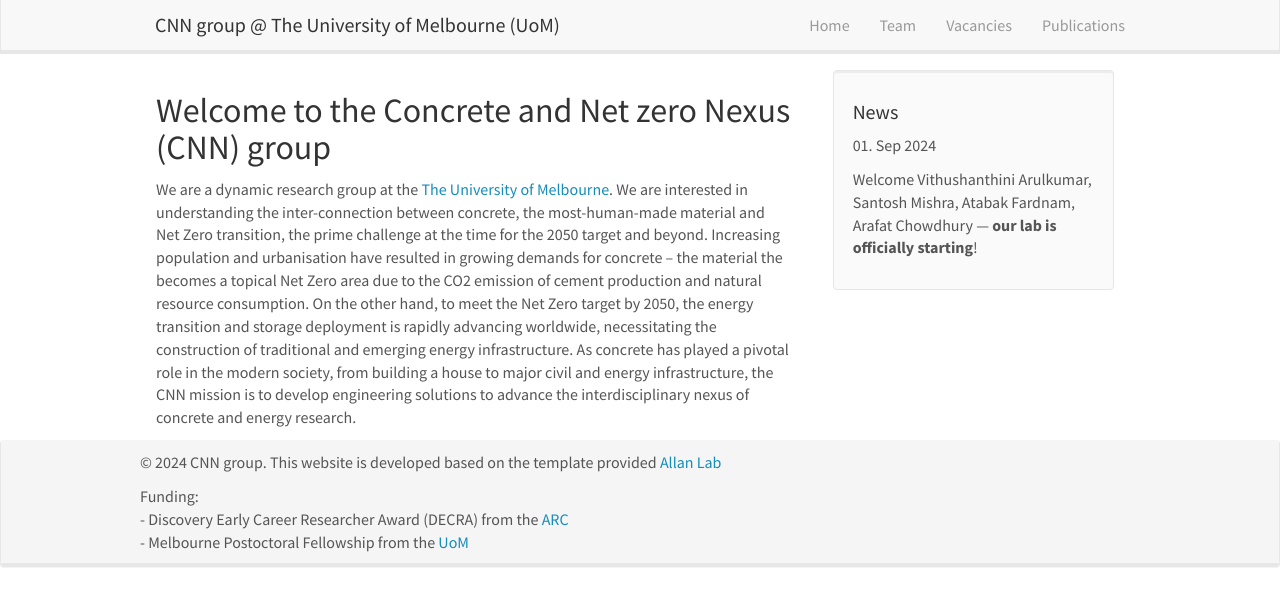
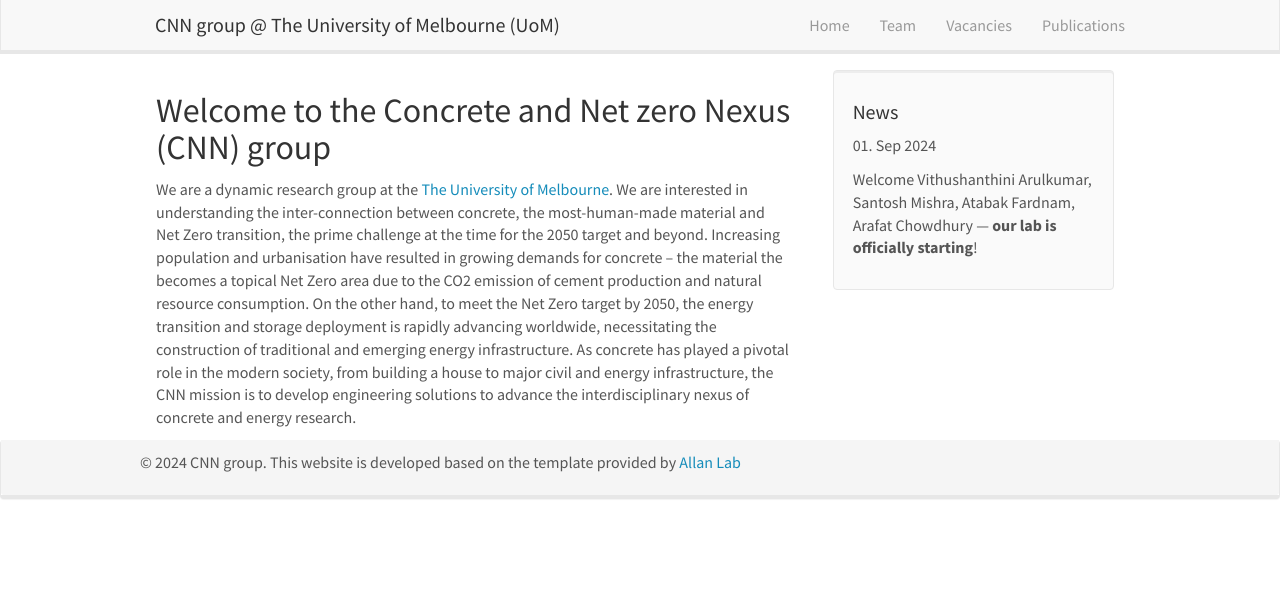
Before and after one commit to tuannguyenngoc/cnn-group, a Jekyll site: the page built from _pages/home.md, in a window 1280 px wide. Shown: the top 606 px of the page. Built offline with Jekyll 4.4.1, drawn with Linux system fonts in a browser that asks for light colours; nearby versions of some CDN libraries.

Commit message:
Update footer.html

```diff
--- a/_includes/footer.html
+++ b/_includes/footer.html
@@ -3,12 +3,7 @@
 	<div class="container-fluid">
 	  <div class="row">
 		<div class="col-sm">
-		  <p>&copy 2024 CNN group. This website is developed based on the template provided <a href="https://www.allanlab.org/aboutwebsite.html">Allan Lab</a></a></p>
-		</div>
-		<div class="col-sm">
-		  Funding:<br />
-      - Discovery Early Career Researcher Award (DECRA) from the <a href="https://www.arc.gov.au/">ARC</a><br />
-	- Melbourne Postoctoral Fellowship from the <a href="https://sites.research.unimelb.edu.au/research-funding/researcher-development-schemes/melbourne-postdoctoral-fellowships">UoM</a><br />
+		  <p>&copy 2024 CNN group. This website is developed based on the template provided by <a href="https://www.allanlab.org/aboutwebsite.html">Allan Lab</a></a></p>
 		</div>
 	  </div>
 	</div>
```
